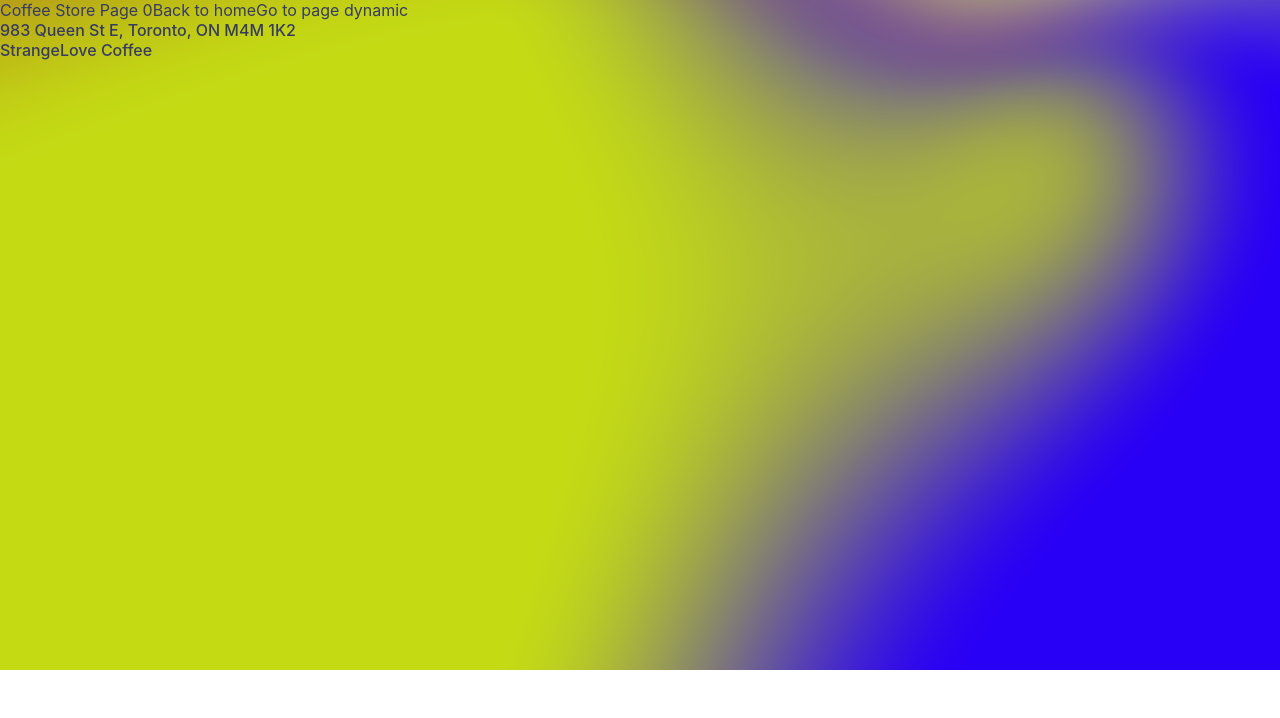
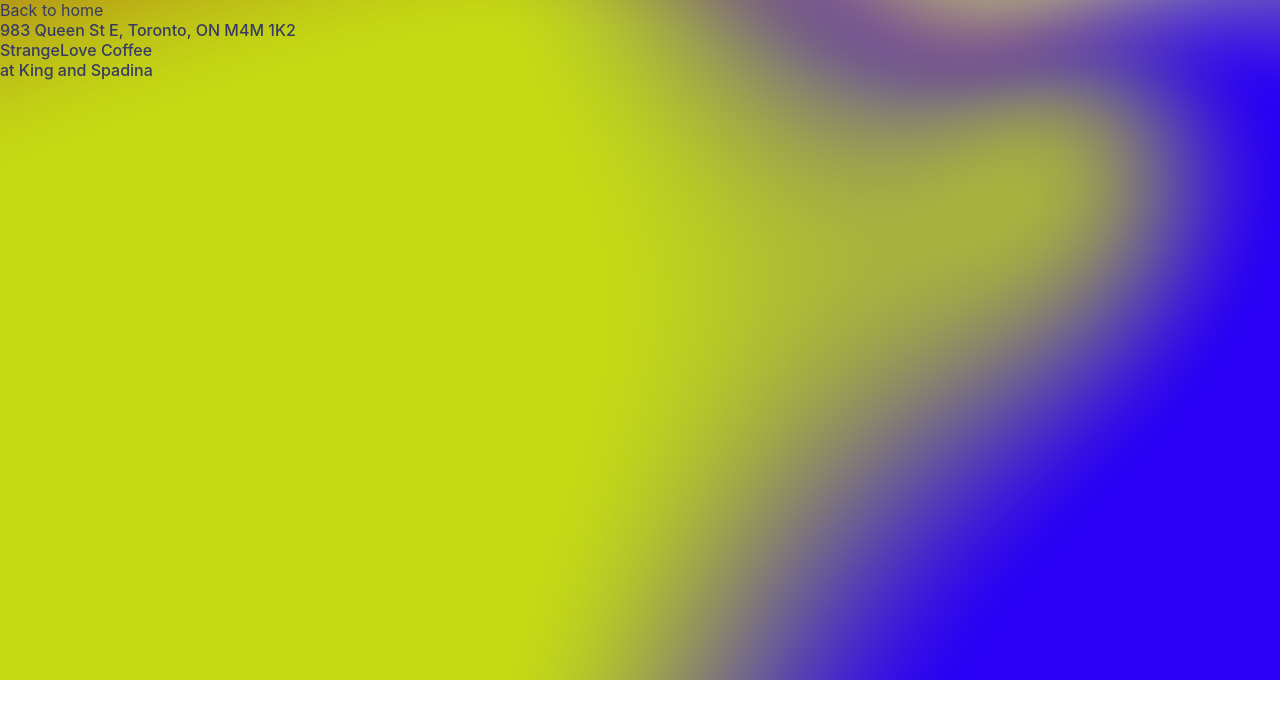
Before and after one commit to simotae14/Nextjs-discover-coffee-stores, a Next.js app: page /coffee-store/0 in a window 1280 px wide. Shown: the top 718 px of the page. Built offline with nearby package versions, Linux system fonts and the light colour scheme.

Commit message:
Refactoor the Id page using array.maps to generate the paths in getStaticPaths

```diff
--- a/pages/coffee-store/[id].js
+++ b/pages/coffee-store/[id].js
@@ -1,5 +1,6 @@
 import { useRouter } from 'next/router'
 import Link from 'next/link'
+import Head from 'next/head'
 
 import coffeeStoresData from '../../data/coffee-stores.json'
 
@@ -15,48 +16,39 @@
 }
 
 export async function getStaticPaths() {
+  const paths = coffeeStoresData.map(coffeeStore => ({
+    params: {
+      id: coffeeStore.id.toString(),
+    }
+  }))
   return {
-    paths: [
-      {
-        params: {
-          id: '0'
-        }
-      },
-      {
-        params: {
-          id: '1'
-        }
-      },
-      {
-        params: {
-          id: '300'
-        }
-      }
-    ],
+    paths,
     fallback: true,
   };
 }
 
 const CoffeeStore = (props) => {
   const router = useRouter()
-  console.log("router", router);
   if (router.isFallback) {
     return <div>Loading</div>
   }
+  const {
+    address,
+    name,
+    neighbourhood
+  } = props.coffeeStore;
+
   return (
     <div>
-      Coffee Store Page {router.query.id}
+      <Head>
+        <title>{name}</title>
+      </Head>
       <Link href="/">
         <a>Back to home</a>
       </Link>
-      <Link href={{
-        pathname: '/coffee-store/[id]',
-        query: { id: 'my-post' },
-      }}>
-        <a>Go to page dynamic</a>
-      </Link>
-      <p>{props.coffeeStore.address}</p>
-      <p>{props.coffeeStore.name}</p>
+      <p>{address}</p>
+      <p>{name}</p>
+      <p>{neighbourhood}</p>
     </div>
   )
 }
```
